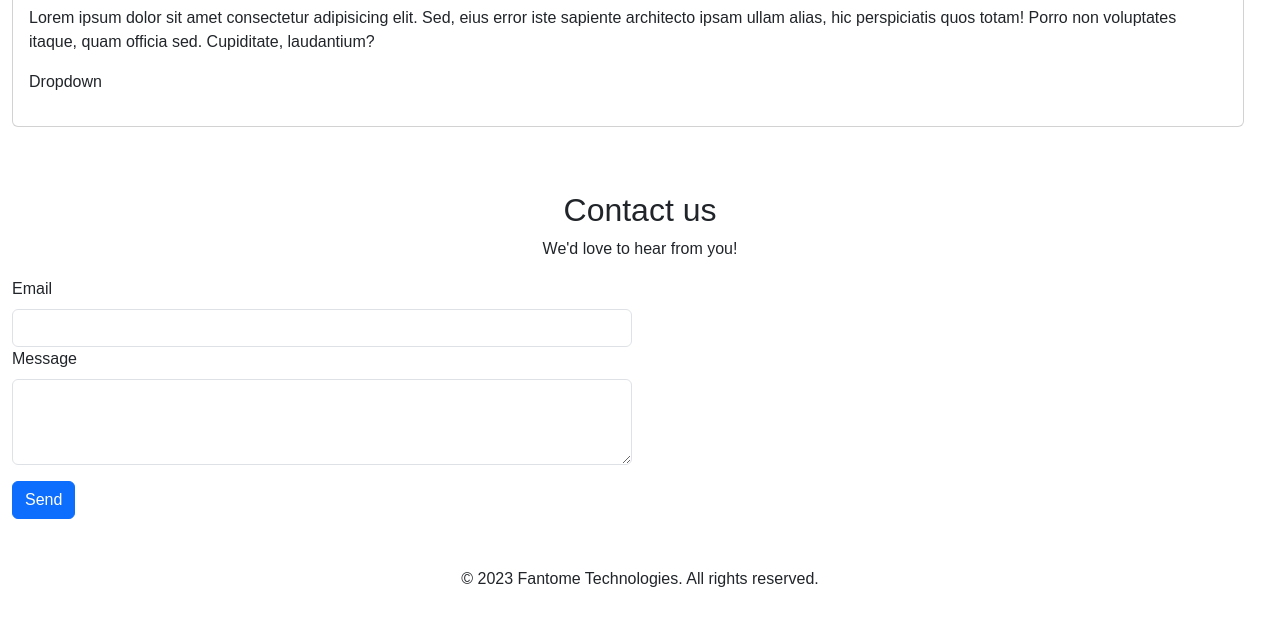
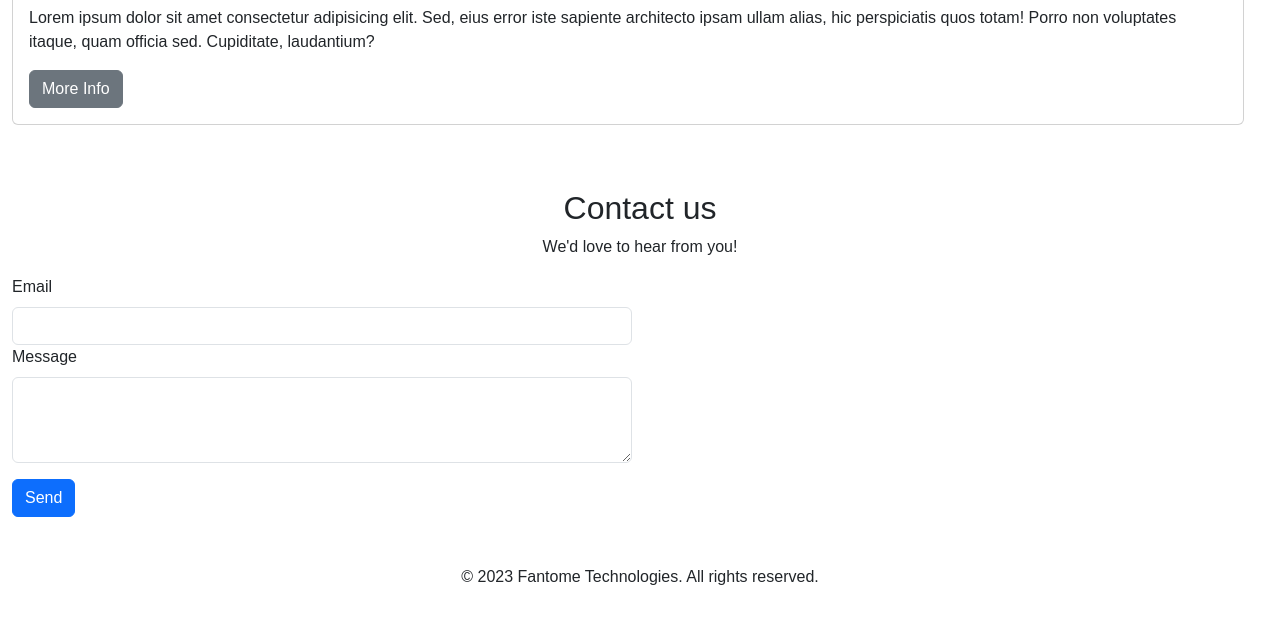
Before and after one commit to Loggingout/FT4, a website built with Vite: page FT4/src/index.html in a window 1280 px wide. Shown: the part 2415-3040 px from the top of the page. Built offline with nearby package versions, Linux system fonts and the light colour scheme.

Commit message:
Made a popover in the service card section.

```diff
--- a/FT4/src/index.html
+++ b/FT4/src/index.html
@@ -91,9 +91,7 @@
                     <img src="https://picsum.photos/500/300?grayscale" alt="placeholder image" class="img-fluid card-image-top">
                     <div class="card-body">
                         <p class="card-text">Lorem ipsum dolor sit amet consectetur adipisicing elit. Sed, eius error iste sapiente architecto ipsam ullam alias, hic perspiciatis quos totam! Porro non voluptates itaque, quam officia sed. Cupiditate, laudantium?</p>
-                        <figcaption>
-                            <p><cite title="Dropdown"></cite>Dropdown</cite></p>
-                        </figcaption>
+                        <button type="button" class="btn btn-secondary" data-bs-container="body" data-bs-toggle="popover" data-bs-placement="bottom" data-bs-content="Service details go here">More Info</button>
                     </div>
                 </div>
             </div>
```
